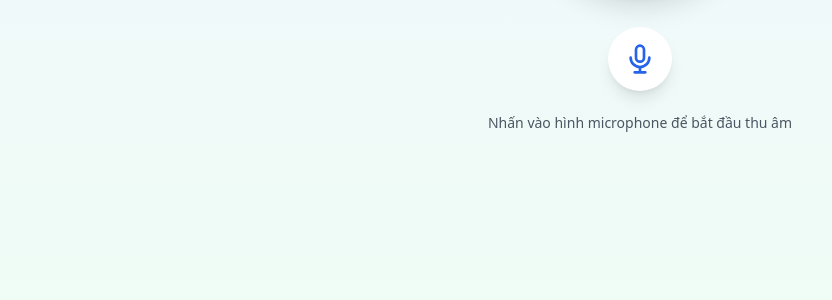
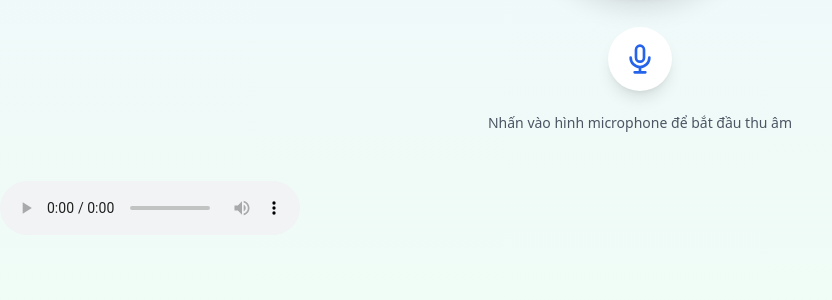
Before and after one commit to zaikaman/HealthCheckerSGU, a Flask app: page /ai_doctor in a window 1280 px wide. Shown: the part 373-673 px from the top of the page, without its empty margins (0-832 px from the left). Run offline with Flask 3, Linux system fonts and the light colour scheme; some libraries are stand-ins or nearby versions.

Commit message:
Trying to fix AI Doctor 3

```diff
--- a/templates/ai_doctor.html
+++ b/templates/ai_doctor.html
@@ -54,7 +54,7 @@
         </div>
     </main>
 
-    <audio id="audioPlayer" class="hidden"></audio>
+    <audio id="audioPlayer" controls onplay="toggleMediaDisplay('video')" onpause="toggleMediaDisplay('image')" onended="toggleMediaDisplay('image')"></audio>
 
     <script>
         let isRecording = false;
```
